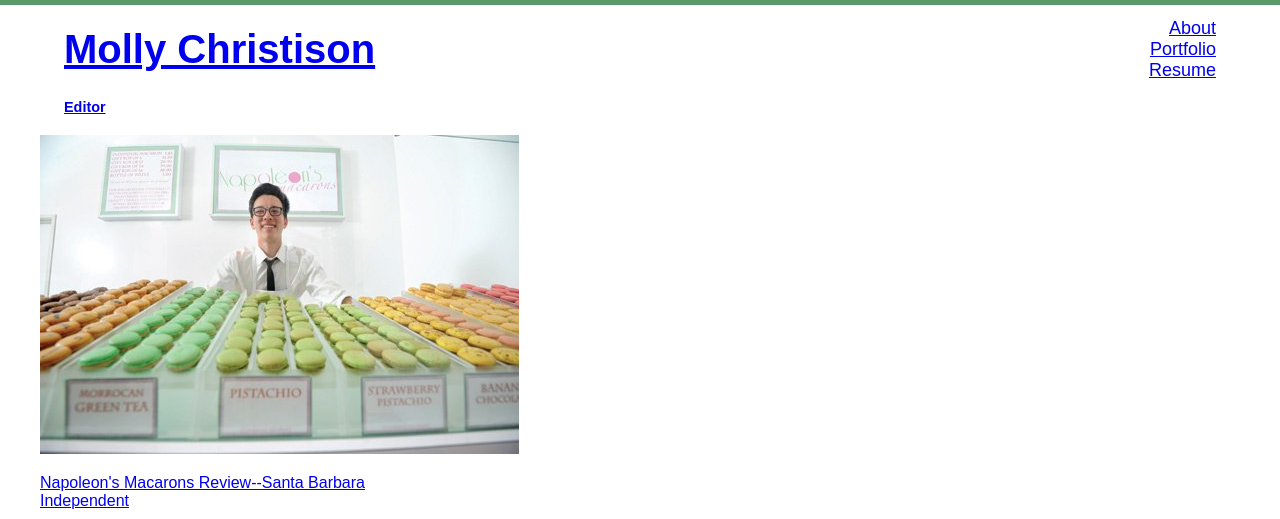
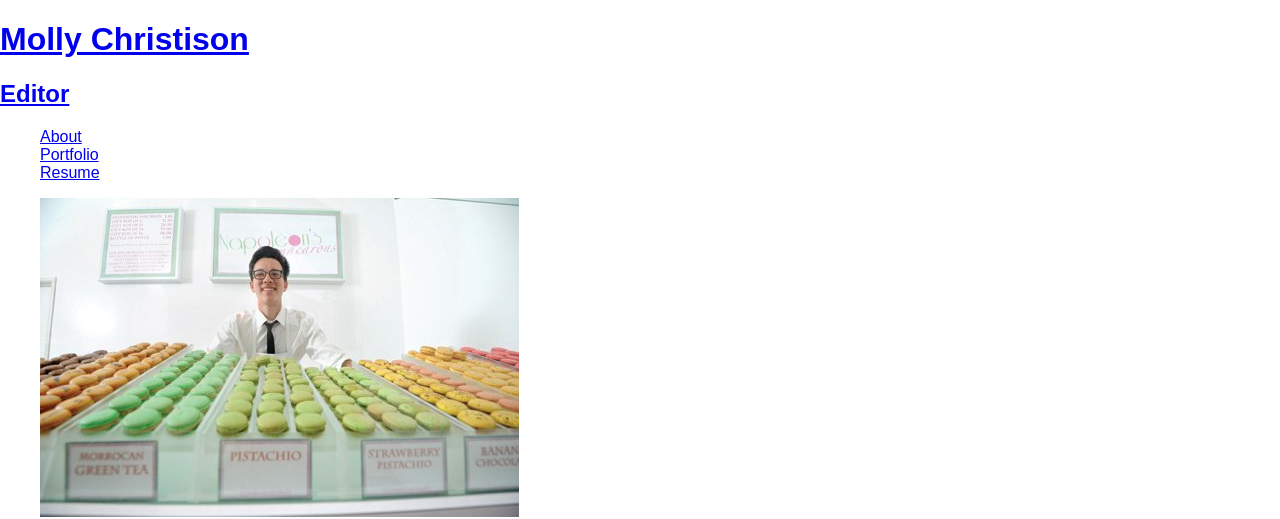
Before and after one commit to mchristison/website, a website: page portfolio.html in a window 1280 px wide. Shown: the top 519 px of the page. Drawn offline with Linux system fonts and the light colour scheme.

Commit message:
working on media query nesting, need to troubleshoot page linkage

```diff
--- a/css/responsive.css
+++ b/css/responsive.css
@@ -17,9 +17,9 @@
 PAGE: PORTFOLIO
 **********/
 
-	#gallery li {
+	/*#gallery li {
 		width: 28.33333%;
-	}
+	}*/
 
 
 #gallery li:nth-child(4n) {
@@ -30,10 +30,10 @@
 /***********
 About
 **********/
-	.profile-photo {
+	/*.profile-photo {
 		float: left;
 		margin: 0 5% 80px 0;
-	}
+	}*/
 
 	#skills:nth-child(4n) {
 		clear: left;
@@ -47,35 +47,35 @@
 HEADER
 **********/
 
-nav {
+/*nav {
 		background: none;
 		float: right;
 		font-size: 1.125em;
 		margin-right: 5%;
 		text-align: right;
 		width: 45%;
-	}
+	}*/
 
-	#logo {
+	/*#logo {
 		float: left;
 		margin-left: 5%;
 		text-align: left;
 		width: 45%;
-	}
+	}*/
 
-	h1 {
+	/*h1 {
 		font-size: 2.5em;
-	}
+	}*/
 
-	h2 {
+	/*h2 {
 		font-size: 0.9em;
 		margin-bottom: 20px;
-	}
+	}*/
 
-	header {
+	/*header {
 		border-bottom: 5px solid #599a68;
 		margin-bottom: 60px;
-	}
+	}*/
 
 		#clay {
 		width: 180px;
@@ -87,6 +87,4 @@
 		text-align: center;
 	}
 
-	#gallery li {}
-
 }
--- /dev/null
+++ b/scss/application.scss
@@ -0,0 +1,4 @@
+//Global Imports
+@import 'base/index';
+@import 'layout/index';
+@import 'components/index';
--- /dev/null
+++ b/scss/base/_index.scss
@@ -0,0 +1 @@
+@import 'base';
--- a/scss/components/_about.scss
+++ b/scss/components/_about.scss
@@ -7,4 +7,8 @@
 	max-width: 150px;
 	margin: 0 auto 30px;
 	border-radius: 100%;
+	@media screen and (min-width: 480px) {
+		float: left;
+		margin: 0 5% 80px 0;
+	}
 }
--- /dev/null
+++ b/scss/components/_index.scss
@@ -0,0 +1,5 @@
+//Component imports
+
+@import 'about';
+@import 'portfolio';
+@import 'resume';
--- a/scss/components/_portfolio.scss
+++ b/scss/components/_portfolio.scss
@@ -14,6 +14,9 @@
 	margin: 2.5%;
 	background-color: #f5f5f5;
 	color: #bdc3c7;
+	@media screen and (min-width: 480px) {
+		width: 28.33333%;
+	}
 }
 
 #gallery li a p {
--- a/scss/layout/_header.scss
+++ b/scss/layout/_header.scss
@@ -7,11 +7,21 @@
 	margin: 0 0 30px 0;
 	padding: 5px 0 0 0;
 	width: 100%;
+	@media screen and (min-width: 660px) {
+		border-bottom: 5px solid #599a68;
+		margin-bottom: 60px;
+	}
 }
 
 #logo {
 	text-align: center;
 	margin: 0;
+	@media screen and (min-width: 660px) {
+		float: left;
+		margin-left: 5%;
+		text-align: left;
+		width: 45%;
+	}
 }
 
 h1 {
@@ -20,11 +30,18 @@
 	font-size: 1.75em;
 	font-weight: normal;
 	line-height: 0.8em;
+	@media screen and (min-width: 660px) {
+		font-size: 2.5em;
+	}
 }
 h2 {
 	font-size: 0.75em;
 	margin: -5px 0 0;
 	font-weight: normal;
+	@media screen and (min-width: 660px) {
+		font-size: 0.9em;
+		margin-bottom: 20px;
+	}
 }
 
 h3 {
--- /dev/null
+++ b/scss/layout/_index.scss
@@ -0,0 +1,5 @@
+//Layout imports
+@import 'colors';
+@import 'footer';
+@import 'header';
+@import 'nav';
--- a/scss/layout/_nav.scss
+++ b/scss/layout/_nav.scss
@@ -5,6 +5,14 @@
 nav {
 	text-align: center;
 	margin: 20px 0 0;
+	@media screen and (min-width: 660px) {
+		background: none;
+		float: right;
+		font-size: 1.125em;
+		margin-right: 5%;
+		text-align: right;
+		width: 45%;
+	}
 }
 
 nav ul {
```
Also changed, not shown: css/main.css.
